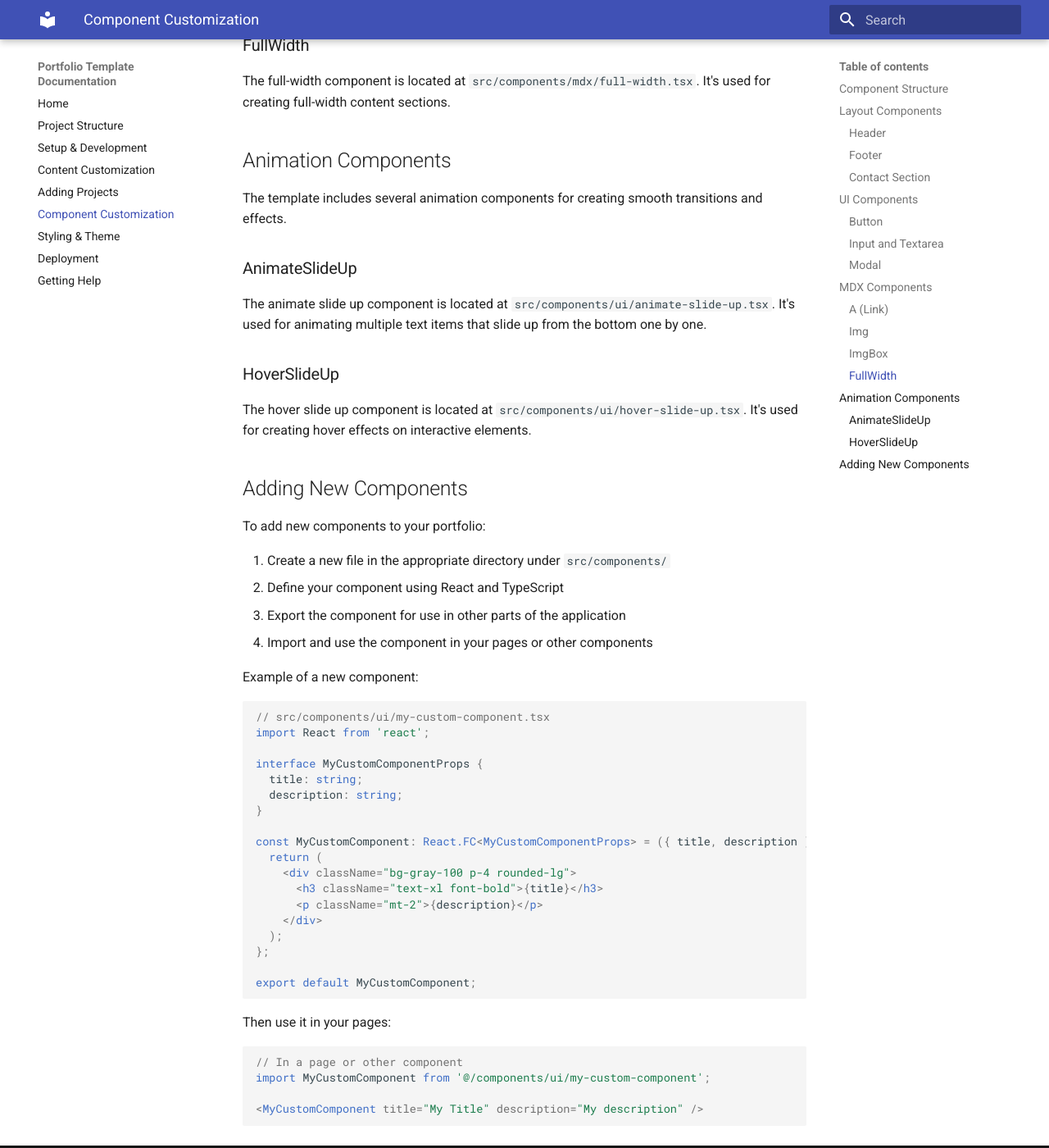
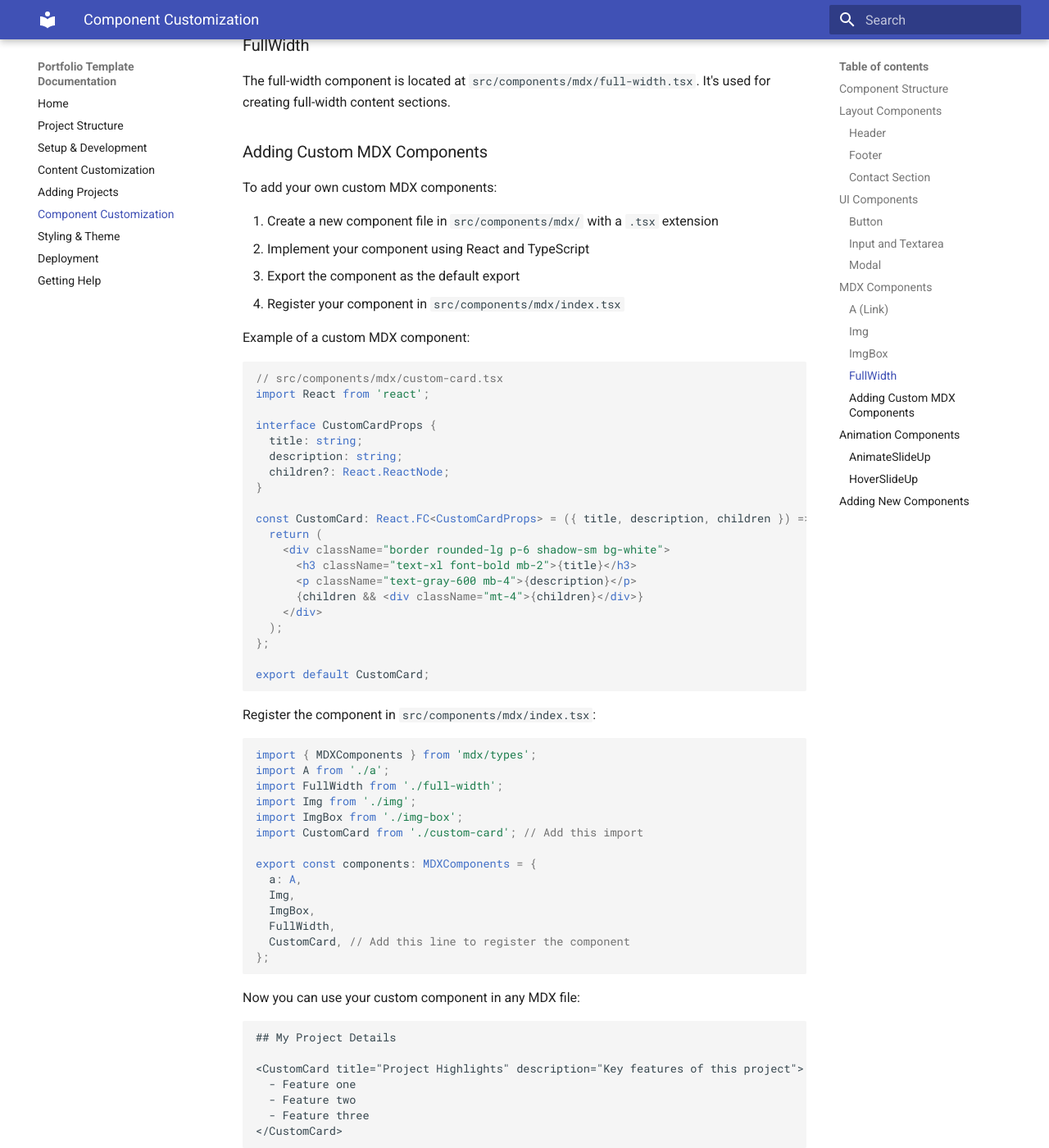
Before and after one commit to fahrirusliyadi/friskamax__fahri--nextjs-doc, an MkDocs documentation site: the page built from docs/component-customization.md, in a window 1280 px wide and 1400 px high, scrolled down 2619 px. Shown: the whole window at 82% size. Built offline with MkDocs 1.6.1 and Material for MkDocs 9.7.7, drawn with Linux system fonts in a browser that asks for light colours.

Commit message:
docs: add documentation for custom mdx components

````diff
--- a/docs/component-customization.md
+++ b/docs/component-customization.md
@@ -94,6 +94,71 @@ The image box component is located at `src/components/mdx/img-box.tsx`. It's use
 
 The full-width component is located at `src/components/mdx/full-width.tsx`. It's used for creating full-width content sections.
 
+### Adding Custom MDX Components
+
+To add your own custom MDX components:
+
+1. Create a new component file in `src/components/mdx/` with a `.tsx` extension
+2. Implement your component using React and TypeScript
+3. Export the component as the default export
+4. Register your component in `src/components/mdx/index.tsx`
+
+Example of a custom MDX component:
+
+```tsx
+// src/components/mdx/custom-card.tsx
+import React from 'react';
+
+interface CustomCardProps {
+  title: string;
+  description: string;
+  children?: React.ReactNode;
+}
+
+const CustomCard: React.FC<CustomCardProps> = ({ title, description, children }) => {
+  return (
+    <div className="border rounded-lg p-6 shadow-sm bg-white">
+      <h3 className="text-xl font-bold mb-2">{title}</h3>
+      <p className="text-gray-600 mb-4">{description}</p>
+      {children && <div className="mt-4">{children}</div>}
+    </div>
+  );
+};
+
+export default CustomCard;
+```
+
+Register the component in `src/components/mdx/index.tsx`:
+
+```tsx
+import { MDXComponents } from 'mdx/types';
+import A from './a';
+import FullWidth from './full-width';
+import Img from './img';
+import ImgBox from './img-box';
+import CustomCard from './custom-card'; // Add this import
+
+export const components: MDXComponents = {
+  a: A,
+  Img,
+  ImgBox,
+  FullWidth,
+  CustomCard, // Add this line to register the component
+};
+```
+
+Now you can use your custom component in any MDX file:
+
+```mdx
+## My Project Details
+
+<CustomCard title="Project Highlights" description="Key features of this project">
+  - Feature one
+  - Feature two
+  - Feature three
+</CustomCard>
+```
+
 ## Animation Components
 
 The template includes several animation components for creating smooth transitions and effects.
````
